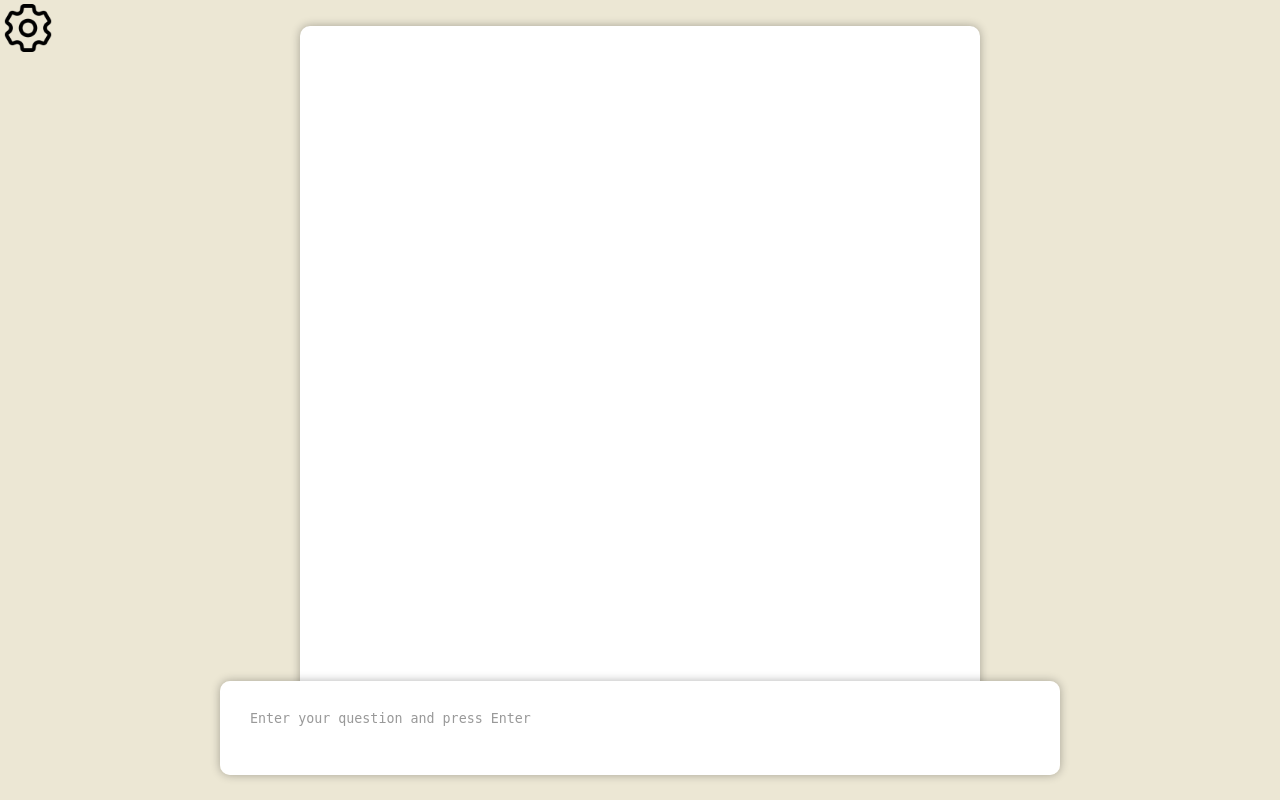
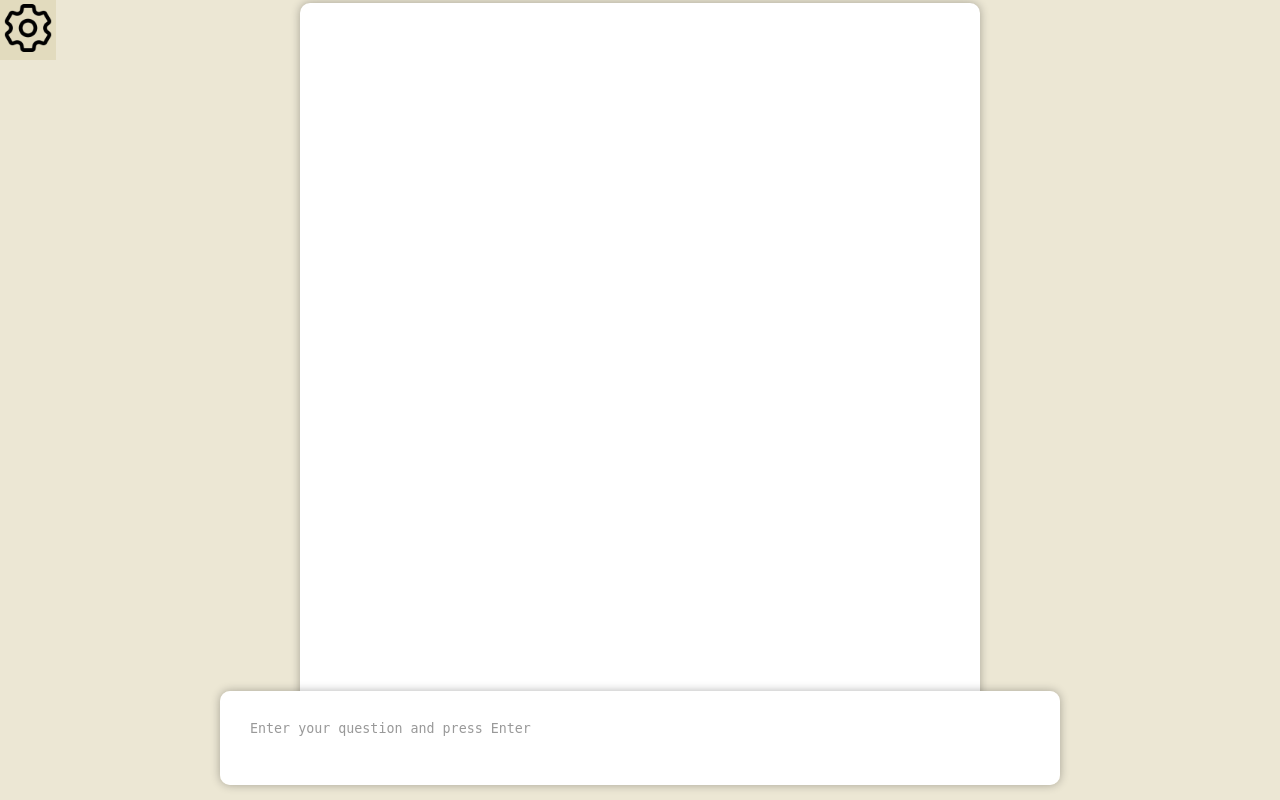
Before and after one commit to antonsixtenson/azureai_gui, a Django app: page / in a window 1280 px wide. Run offline with Django 4.2, Linux system fonts and the light colour scheme.

Commit message:
Update menu-icon

```diff
--- a/azureai_gui/azureai_gui/static/options.js
+++ b/azureai_gui/azureai_gui/static/options.js
@@ -36,16 +36,19 @@ const textSettings = document.getElementById("settings-text");
 
  /* UPDATE STATUS TEXT */
 const updateStatusText = document.getElementById("update-status");
+var menuVisible = false;
 
 function toggleOptionsMenu() {
-    sidebar.classList.remove('hide-options');
-    sidebar.classList.add('show-options');
-}
-
-function hideOptionsMenu() {
-    sidebar.classList.remove('show-options');
-    sidebar.classList.add('hide-options');
-    updateStatusText.innerHTML = "";
+    if(menuVisible) {
+        sidebar.classList.remove('show-options');
+        sidebar.classList.add('hide-options');
+        updateStatusText.innerHTML = "";
+        menuVisible = false;
+    } else {
+        sidebar.classList.remove('hide-options');
+        sidebar.classList.add('show-options');
+        menuVisible = true;
+    }
 }
 
 function updateSettings() {
--- a/azureai_gui/azureai_gui/static/style.css
+++ b/azureai_gui/azureai_gui/static/style.css
@@ -8,14 +8,18 @@ body {
 .container {
     max-width: 50%;
     margin: 0 auto;
-    margin-top: -4.2vh;
+    margin-top: 0.4vh;
     padding: 20px;
     background-color: #fff;
     box-shadow: 0px 0px 10px rgba(0, 0, 0, 0.3);
     border-radius: 10px;
     position: relative;
     overflow-y: auto;
-    height: 80vh;
+    height: 84vh;
+}
+
+.menu-container {
+    position: relative;
 }
 
 #cogwheel-icon {
@@ -26,17 +30,29 @@ body {
     cursor: pointer;
 }
 
+#slider-tab {
+    position: absolute;
+    top: 0;
+    left: 100%; /* Push the div out to the right */
+    height: fit-content;
+    width: fit-content;
+    background-color: #E2DBBE; /* Adjust the background color as needed */
+    cursor: pointer; /* Add cursor style for interaction */
+    /*box-shadow: 5px 5px 10px rgba(0, 0, 0, 0.3);  Adjust the values as needed */
+    z-index: 0;
+}
+
 .options-menu {
     width: 20%;
     height: 100vh;
-    /* This div will take up 20% of the viewport width and full height */
     background-color: #E2DBBE; /* Adjust the background color as needed */
     position: fixed;
     top: 0;
-    left: -20%;
+    left: -20%; /* Change left to 0 */
     transition: left 0.3s ease;
     display: flex;
     flex-direction: column;
+    z-index: 1; /* Give a higher z-index to the options-menu */
 }
 
 .options-content {
@@ -45,7 +61,7 @@ body {
 }
 
 .show-options {
-    box-shadow: 0px 0px 10px rgba(0, 0, 0, 0.3);
+    /*box-shadow: 0px 0px 10px rgba(0, 0, 0, 0.3);*/
     left: 0; /* Show the sidebar */
 }
 
@@ -151,7 +167,7 @@ body {
     max-width: 800px;
     padding: 20px;
     margin: 0 auto;
-    margin-bottom: 25px;
+    margin-bottom: 15px;
     background-color: #fff;
     box-shadow: 0px 0px 10px rgba(0, 0, 0, 0.3);
     border-radius: 10px;
--- a/azureai_gui/templates/index.html
+++ b/azureai_gui/templates/index.html
@@ -8,7 +8,9 @@
 </head>
 <body>
     <div class="options-menu" id="sidebar">
-        <img src="{% static 'left-chevron.png' %}" class="options-icon" id="hide-menu" onclick="hideOptionsMenu()">
+        <div id="slider-tab">
+            <div id="cogwheel-icon"><img src="{% static 'setting.png' %}" class="options-icon" id="cogwheel-img" onclick="toggleOptionsMenu()"></div>
+        </div>
         <div class="options-content">
             <div class="option-info">
                 <h3>Temperature:</h3> <span class="option-value" id="tempValue">50</span>
@@ -34,9 +36,7 @@
             <br><br>
             <span id="update-status"></span>
         </div>
-
     </div>
-    <div id="cogwheel-icon"><img src="{% static 'setting.png' %}" class="options-icon" id="cogwheel-img" onclick="toggleOptionsMenu()"></div>
     <div class="container" id="main-container">
         <div id="message-container"></div>
     </div>
```
